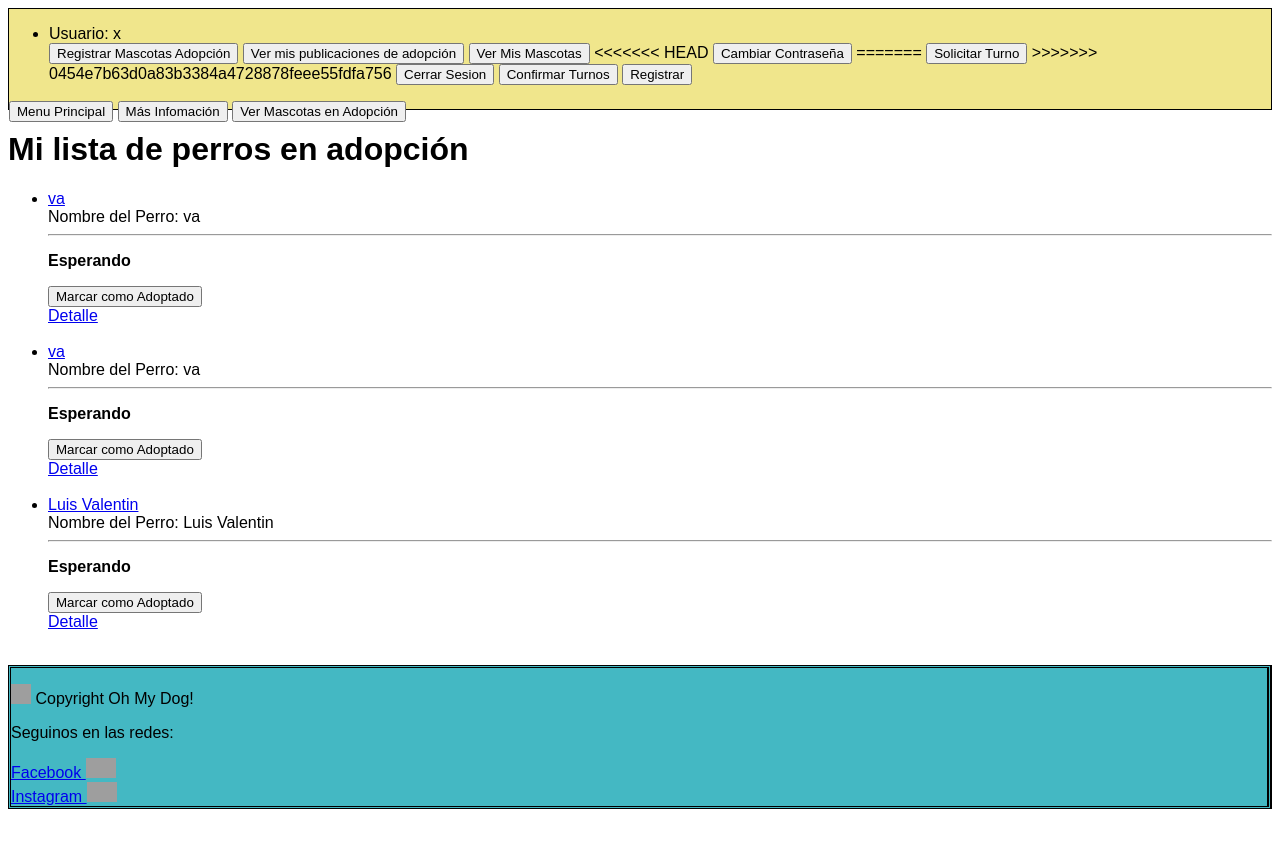
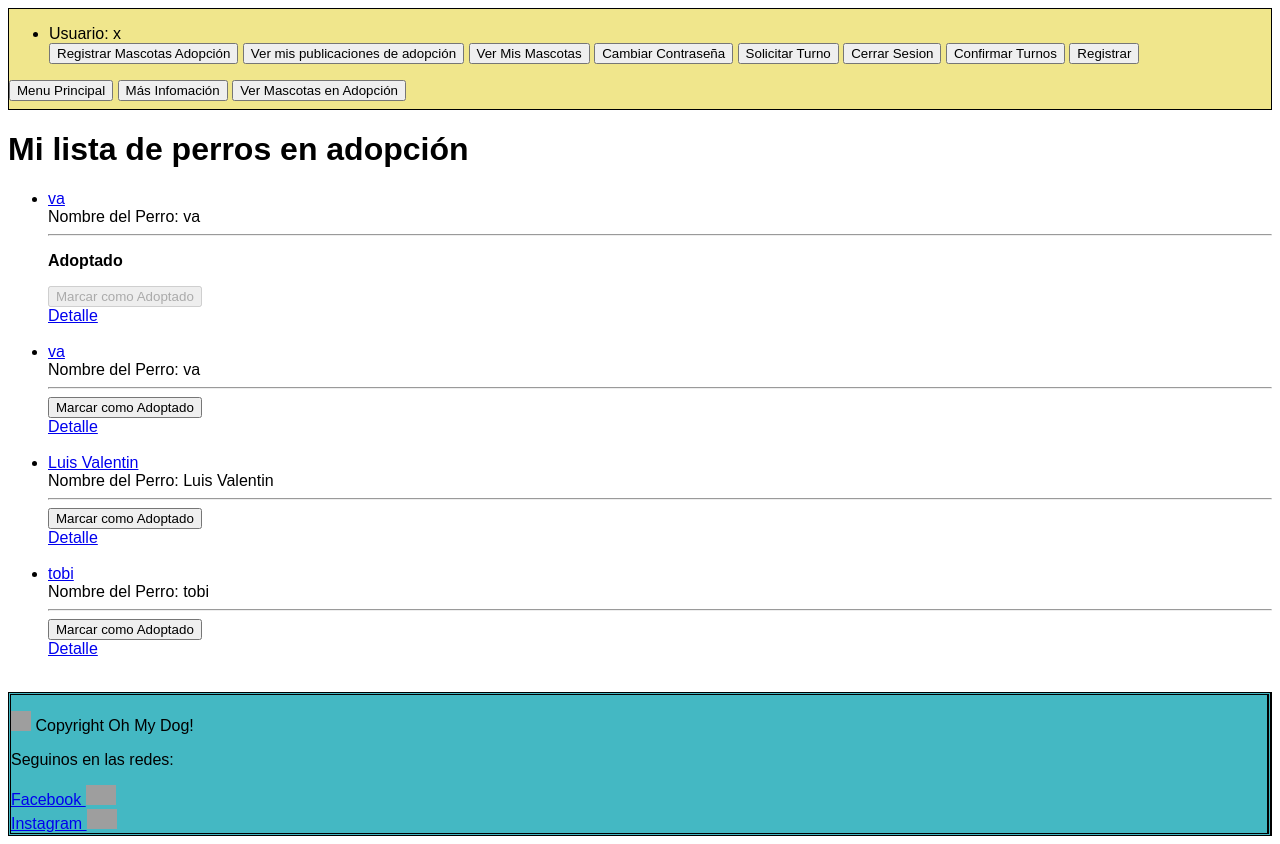
Before and after one commit to dome0luis0valentin/OhMyDog, a Django app: page /ver_mis_adopciones/ in a window 1280 px wide. Before the commit the page ends 809 px from the top, so only its background shows below. Run offline with Django 4.2, Linux system fonts and the light colour scheme; a user stored in the database is signed in; data comes from the database, SQL or seed files in the repository; grey boxes are pictures that could not be loaded.

Commit message:
boton de adoptado

```diff
--- a/main/templates/mis_adopciones/lista_mis_adopciones.html
+++ b/main/templates/mis_adopciones/lista_mis_adopciones.html
@@ -11,15 +11,18 @@
         <a href="{{ perro.get_absolute_url }}">{{ perro }}</a>
         <br> Nombre del Perro: {{perro}}
 
-        <!--ARREGLAR, debe tener algo como if (perro.estado == 'e') entonces muestro tal cosa-->
         <hr>
-        <p class="{% if perro.estado == 'a' %}text-success{% elif perro.estado == 'a' %}text-danger{% else %}text-warning{% endif %}">{{ perro.get_estado_diplay }}</p>
-        {% if perro.estado != 'a' %}<p><strong>Esperando</strong> {{...}}</p>{% endif %}
-        <form style="display:inline-block;">
-            <input type="submit" value="Marcar como Adoptado" />
+
+        {% if perro.estado == "a"%}
+          <p><strong>Adoptado</strong></p>
+        {% endif %}
+
+        <form action="{% url 'marcar_adopcion' pk=perro.pk %}" method="post" style="display:inline-block;">
+          {% csrf_token %}
+          <button type="submit" {% if perro.estado == "a" %}disabled{% endif %}>Marcar como Adoptado</button>
         </form>
         <br>
-        <a href="{{ perro.get_absolute_url }}">Detalle</a>
+        <a href="{{ perro.get_absolute_url }}"> Detalle </a>
         <br>
         <br>
       </li>
--- a/main/urls.py
+++ b/main/urls.py
@@ -30,6 +30,7 @@ urlpatterns = [
     path('adopcion/<int:pk>', views.AdopcionDetailView.as_view(), name='detalle de mascota'),
     path('adopcion/', views.AdopcionListView.as_view(), name='adopciones'),
     path('ver_mis_adopciones/', views.MisAdopcionesListView.as_view(), name='ver mis adopciones'),
+    path('marcar_adopcion/<int:pk>/', views.marcar_adopcion, name='marcar_adopcion'),
     path('registrar_adopcion/', views.registrar_adopcion, name='registrar adopcion'),
 
     path('solicitar_turno/', views.solicitar_turno, name='solicitar turno'),
--- a/main/views.py
+++ b/main/views.py
@@ -22,6 +22,9 @@ from django.contrib.auth.decorators import login_required
 from django.contrib.auth.forms import PasswordChangeForm
 from django.contrib.auth import update_session_auth_hash
 from django.shortcuts import render, redirect
+
+from django.shortcuts import redirect, get_object_or_404
+from django.views.decorators.http import require_POST
 
 
 
@@ -107,7 +110,6 @@ def cambiar_contraseña(request):
     else:
         form = PasswordChangeForm(request.user)
     return render(request, 'cambiar_contrasenia.html', {'form': form})
-
 
 def cerrar_sesion(request):
     auth.logout(request)
@@ -238,6 +240,12 @@ class MisAdopcionesListView(generic.ListView):
     queryset = get_queryset
 
     template_name = 'mis_adopciones/lista_mis_adopciones.html'  # Specify your own template name/location
+
+def marcar_adopcion(request, pk):
+    perro = get_object_or_404(Mascota_Adopcion, pk=pk)
+    perro.estado = 'a'
+    perro.save()
+    return redirect('ver mis adopciones')
 
 class TurnosListView(generic.ListView):
 
--- a/templates/partials/_header.html
+++ b/templates/partials/_header.html
@@ -41,17 +41,14 @@
                     <input type="submit" value="Ver Mis Mascotas" />
                 </form>
 
-<<<<<<< HEAD
                 <form style="display: inline-block;" action="http://127.0.0.1:8000/cambiar_contraseña/">
                     <input type="submit" value="Cambiar Contraseña" />
                 </form>
 
-=======
                 <form style="display:inline-block; border: teal;" action="http://127.0.0.1:8000/solicitar_turno/">
                     <input type="submit" value="Solicitar Turno" />
                 </form>
 
->>>>>>> 0454e7b63d0a83b3384a4728878feee55fdfa756
                 <form style="display: inline-block;" action="http://127.0.0.1:8000/cerrar_sesion/">
                     <input type="submit" value="Cerrar Sesion" />
                 </form>
```
Also changed, not shown: main/static/css/styles.css (+16 -5 lines), db.sqlite3.
